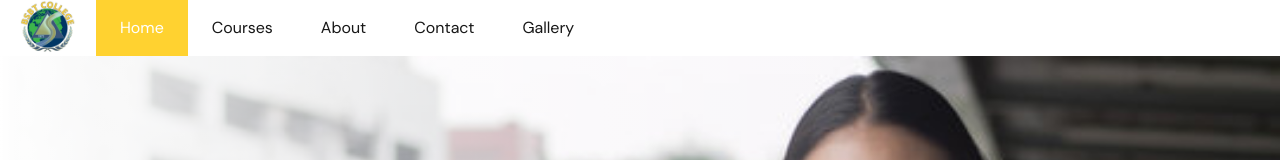
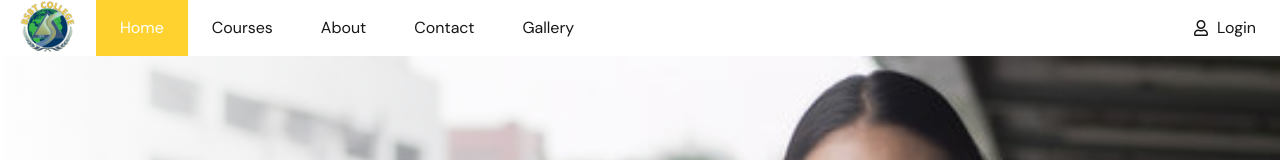
Before and after one commit to kdamiiii/personal-project, a Next.js app in the folder frontend/: page / in a window 1280 px wide. Shown: the top 160 px of the page. Built offline with nearby package versions, Linux system fonts and the light colour scheme.

Commit message:
Added login page. Added options for navbuttons. Updated NavButton type

```diff
--- a/frontend/src/components/navbar/navbar.tsx
+++ b/frontend/src/components/navbar/navbar.tsx
@@ -2,28 +2,36 @@
 
 import { navButtons, NavButtonType } from "@/constants/nav"
 import { capitalizeFirstLetter } from "@/utils/textUtils"
-import { usePathname } from "next/navigation"
+import { usePathname,useRouter } from "next/navigation"
+import { useEffect } from "react"
 
 export const NavBar = () =>{
+    const router = useRouter();
+
+    const handleOnClick = (navLink: string) => {
+        router.push(navLink);
+    }
+
     return (
         <div className="h-[7vh] flex items-center">
             <img className="h-full px-5" src="bsbt.jpg"/>
             {
-                navButtons.map(btn=><NavButton key={btn.name} {...btn}/>)
+                navButtons.map(btn=><NavButton key={btn.name} {...btn} handleOnClick={handleOnClick}/>)
             }
         </div>
     )
 }
 
-const NavButton = ({name, link}:NavButtonType) => {
+type NavButtonProps = NavButtonType & {
+    handleOnClick: (link:string)=> void
+}
+
+const NavButton:React.FC<NavButtonProps> = ({name, link, options, icon:Icon, handleOnClick}) => {
     const isSelected = usePathname() === link;
 
-    const handleOnClick = (navLink: string) => {
-        alert(navLink);
-    }
-
     return (
-        <button onClick={()=>{handleOnClick(link)}} className={`px-6 text-10 font-normal h-full ${isSelected && 'bg-amber-300 text-white'}`} type="button">
+        <button onClick={()=>{handleOnClick(link)}} className={`px-6 flex items-center gap-2 text-10 font-normal h-full ${options ?? ''} ${isSelected ? 'bg-amber-300 text-white' : 'transition-colors duration-300 hover:bg-amber-200 hover:text-gray-700'}`} type="button">
+            {Icon && <Icon />}
             {capitalizeFirstLetter(name)}
         </button>
     )
--- a/frontend/src/constants/nav.ts
+++ b/frontend/src/constants/nav.ts
@@ -1,7 +1,11 @@
+import { IconType } from "react-icons"
+import { FaRegUser } from "react-icons/fa";
+
 export type NavButtonType = {
     name: string
     link: string
-    icon?: string
+    icon?: IconType
+    options?: string
 }
 
 
@@ -25,5 +29,11 @@ export const navButtons: NavButtonType[] = [
     {
         name:'gallery',
         link:'/gallery'
+    },
+    {
+        name:'login',
+        link:'/login',
+        icon: FaRegUser,
+        options:'ml-auto'
     }
 ]
```
Also changed, not shown: frontend/package.json (+6 -5 lines), 1 other file (tests, documents, lock files or other folders).
